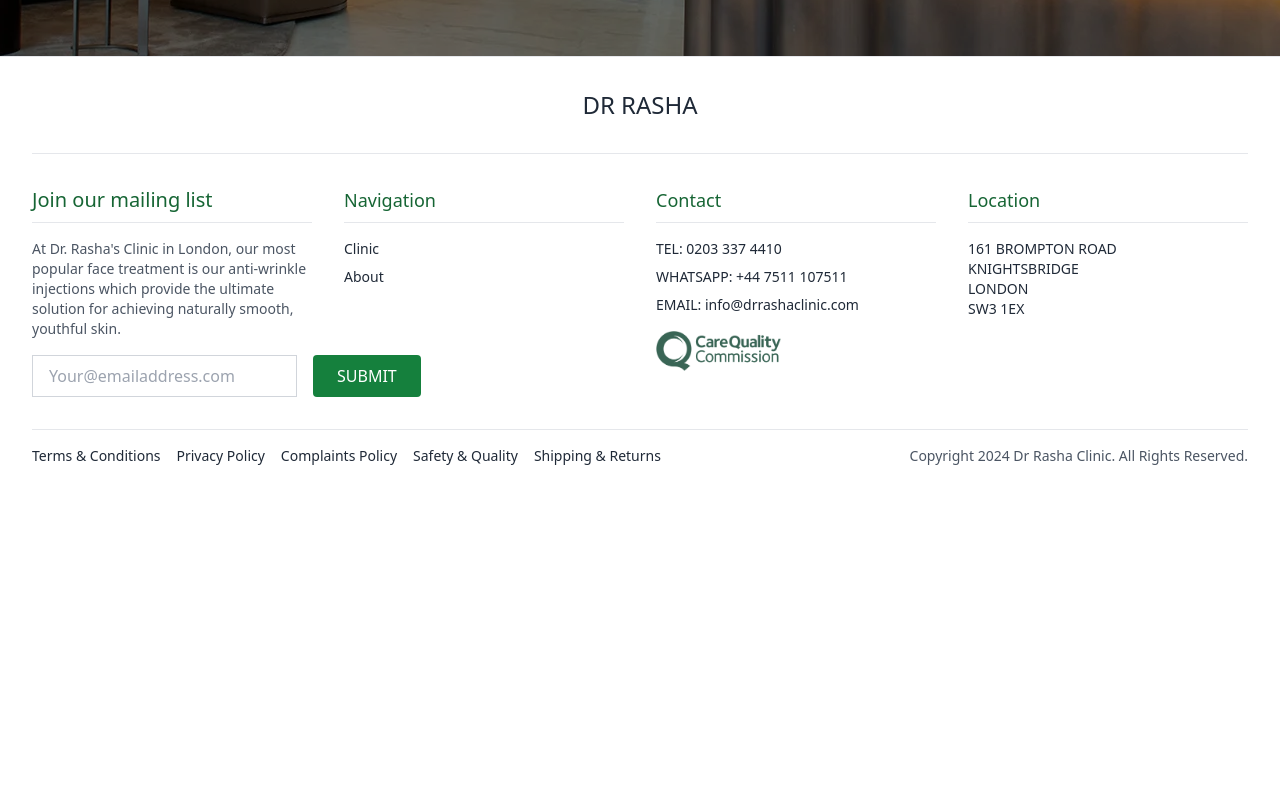
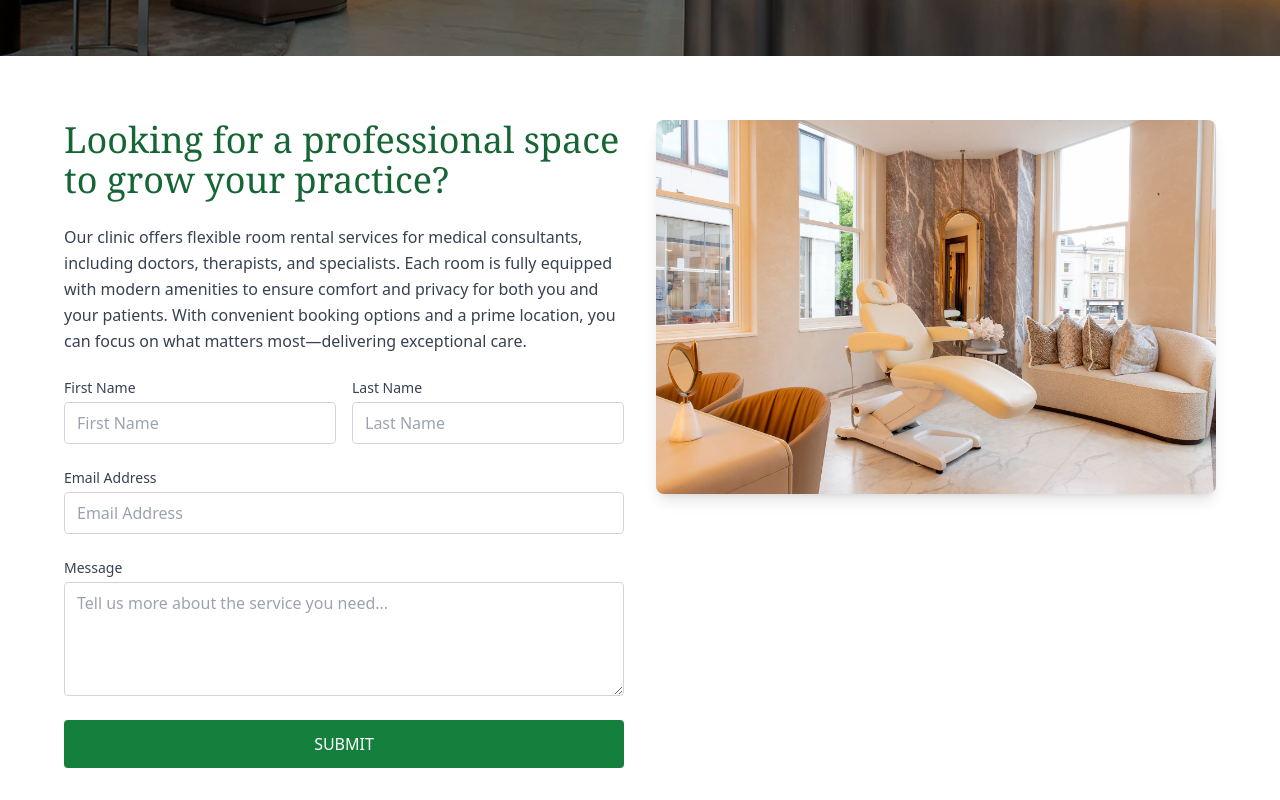
Before and after one commit to adewale-codes/Facey, a Next.js app: page /rentals in a window 1280 px wide. Shown: the part 680-1480 px from the top of the page. Before the commit the page ends 1178 px from the top, so only its background shows below. Built offline with nearby package versions, Linux system fonts and the light colour scheme.

Commit message:
finished the rentals page

```diff
--- /dev/null
+++ b/app/rentals/components/Look.tsx
@@ -0,0 +1,122 @@
+'use client';
+
+import React, { useRef, useState } from 'react';
+import Image from 'next/image';
+import emailjs from '@emailjs/browser';
+
+export default function LookSection() {
+  const formRef = useRef<HTMLFormElement>(null);
+  const [status, setStatus] = useState<'idle' | 'sending' | 'success' | 'error'>('idle');
+
+  const sendEmail = (e: React.FormEvent) => {
+    e.preventDefault();
+    if (!formRef.current) return;
+
+    setStatus('sending');
+    emailjs
+      .sendForm(
+        process.env.NEXT_PUBLIC_EMAILJS_SERVICE_ID!,
+        process.env.NEXT_PUBLIC_EMAILJS_TEMPLATE_ID!,
+        formRef.current,
+        { publicKey: process.env.NEXT_PUBLIC_EMAILJS_PUBLIC_KEY! }
+      )
+      .then(
+        () => {
+          setStatus('success');
+          formRef.current?.reset();
+        },
+        () => setStatus('error')
+      );
+  };
+
+  return (
+    <section id="look" className="py-16 px-4 md:px-8 lg:px-16">
+      <div className="max-w-7xl mx-auto grid grid-cols-1 md:grid-cols-2 gap-8 items-start">
+        <div className="order-first md:order-last">
+          <Image
+            src="/images/12.webp"
+            alt="Room Rental Space"
+            width={800}
+            height={600}
+            className="w-full h-auto rounded-lg object-cover shadow-lg"
+          />
+        </div>
+
+        <div className="order-last md:order-first space-y-6">
+          <h2 className="text-4xl font-serif text-green-800">
+            Looking for a professional space to grow your practice?
+          </h2>
+          <p className="text-gray-700 leading-relaxed">
+            Our clinic offers flexible room rental services for medical consultants, including doctors,
+            therapists, and specialists. Each room is fully equipped with modern amenities to ensure
+            comfort and privacy for both you and your patients. With convenient booking options and a prime
+            location, you can focus on what matters most—delivering exceptional care.
+          </p>
+
+          <form ref={formRef} onSubmit={sendEmail} className="space-y-6">
+            <div className="grid grid-cols-1 sm:grid-cols-2 gap-4">
+              <div>
+                <label className="block text-sm font-medium text-gray-700">First Name</label>
+                <input
+                  type="text"
+                  name="first_name"
+                  required
+                  placeholder="First Name"
+                  className="mt-1 block w-full border border-gray-300 rounded px-3 py-2 focus:outline-none focus:ring-2 focus:ring-green-700 text-black"
+                />
+              </div>
+              <div>
+                <label className="block text-sm font-medium text-gray-700">Last Name</label>
+                <input
+                  type="text"
+                  name="last_name"
+                  required
+                  placeholder="Last Name"
+                  className="mt-1 block w-full border border-gray-300 rounded px-3 py-2 focus:outline-none focus:ring-2 focus:ring-green-700 text-black"
+                />
+              </div>
+            </div>
+
+            <div>
+              <label className="block text-sm font-medium text-gray-700">Email Address</label>
+              <input
+                type="email"
+                name="user_email"
+                required
+                placeholder="Email Address"
+                className="mt-1 block w-full border border-gray-300 rounded px-3 py-2 focus:outline-none focus:ring-2 focus:ring-green-700 text-black"
+              />
+            </div>
+
+            <div>
+              <label className="block text-sm font-medium text-gray-700">Message</label>
+              <textarea
+                name="message"
+                required
+                rows={4}
+                placeholder="Tell us more about the service you need..."
+                className="mt-1 block w-full border border-gray-300 rounded px-3 py-2 focus:outline-none focus:ring-2 focus:ring-green-700 text-black"
+              />
+            </div>
+
+            <button
+              type="submit"
+              disabled={status === 'sending'}
+              className={`w-full bg-green-700 text-white uppercase font-medium px-6 py-3 rounded hover:bg-green-800 transition ${
+                status === 'sending' ? 'opacity-50 cursor-not-allowed' : ''
+              }`}
+            >
+              {status === 'sending'
+                ? 'Sending...'
+                : status === 'success'
+                ? 'Sent!'
+                : status === 'error'
+                ? 'Error'
+                : 'Submit'}
+            </button>
+          </form>
+        </div>
+      </div>
+    </section>
+  );
+}
--- a/app/rentals/page.tsx
+++ b/app/rentals/page.tsx
@@ -1,4 +1,5 @@
 import RentalHero from "./components/RentalHero";
+import LookSection from "./components/Look";
 
 export default function rentals() {
   return (
@@ -7,6 +8,7 @@
         title="Room Rentals"
         imageSrc="/images/14.webp"
       />
+      <LookSection />
     </>
   );
 }
--- a/package.json
+++ b/package.json
@@ -9,6 +9,7 @@
     "lint": "next lint"
   },
   "dependencies": {
+    "@emailjs/browser": "^4.4.1",
     "next": "14.2.4",
     "react": "^18",
     "react-dom": "^18",
```
Also changed, not shown: 2 other files (tests, documents, lock files or other folders).
